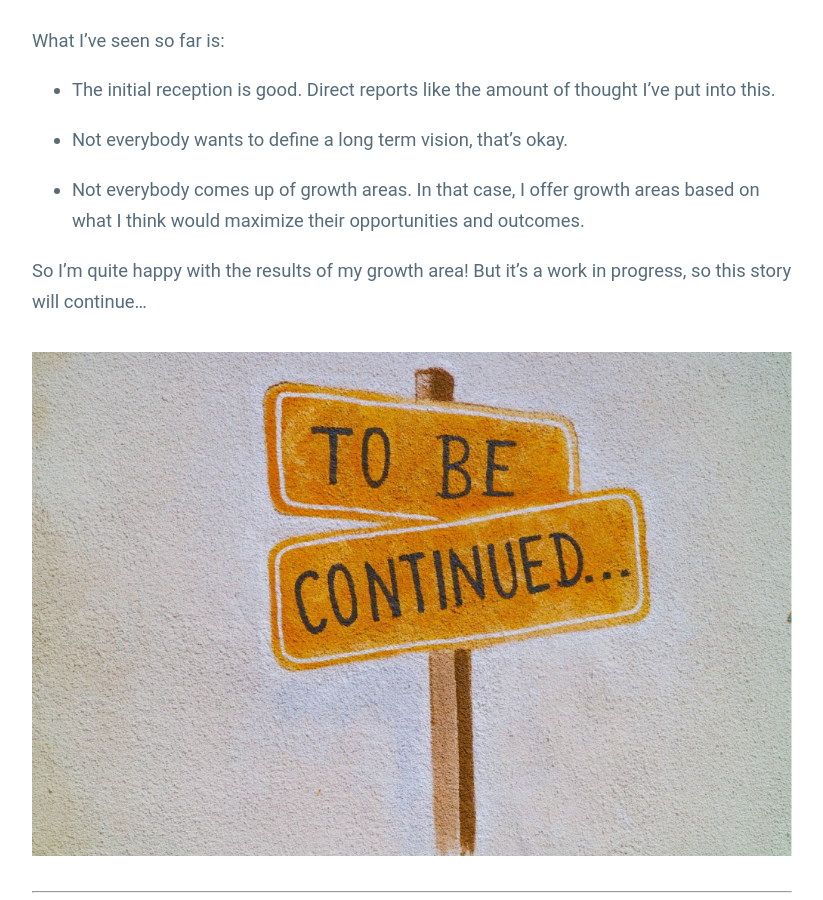
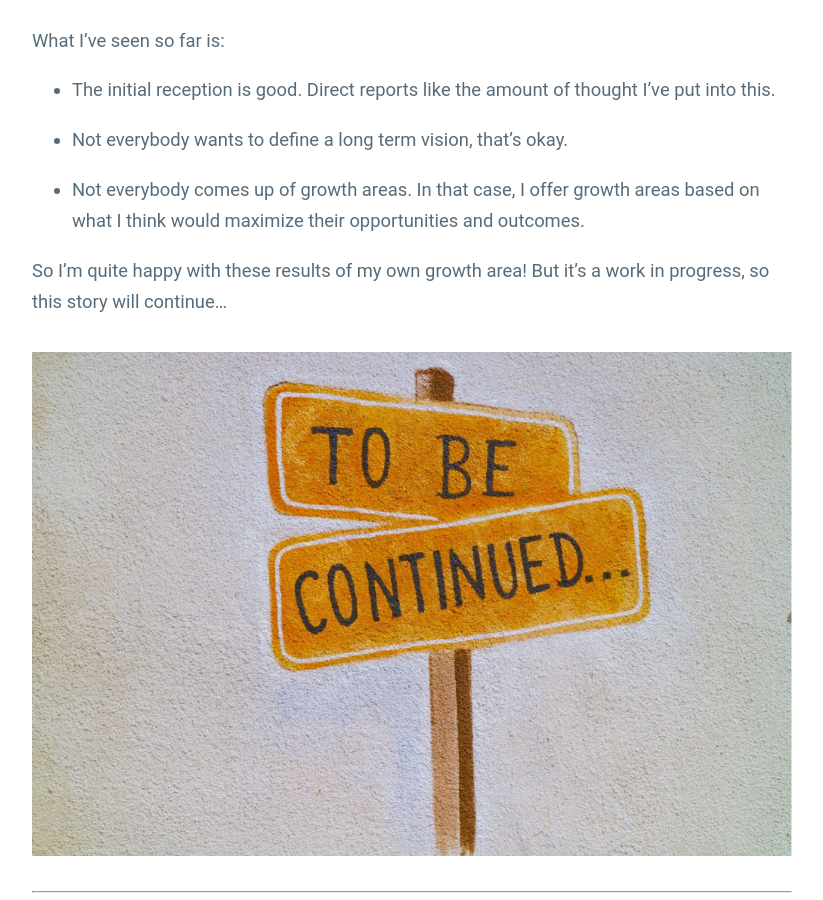
Before and after one commit to guillermodlpa/site, a Jekyll site: the page built from _posts/2021-12-14-growth-of-direct-reports.markdown, in a window 1280 px wide and 900 px high, scrolled down 7331 px. Shown: the whole window, without its empty margins (228-1051 px from the left). Built offline with Jekyll 4.4.1, drawn with Linux system fonts in a browser that asks for light colours.

Commit message:
Updated Growth Of Direct Reports

```diff
--- a/_posts/2021-12-14-growth-of-direct-reports.markdown
+++ b/_posts/2021-12-14-growth-of-direct-reports.markdown
@@ -111,7 +111,7 @@ What I've seen so far is:
 
 * Not everybody comes up of growth areas. In that case, I offer growth areas based on what I think would maximize their opportunities and outcomes.
 
-So I'm quite happy with the results of my growth area! But it's a work in progress, so this story will continue...
+So I'm quite happy with these results of my own growth area! But it's a work in progress, so this story will continue...
 
 ![to-be-continued.png](/uploads/to-be-continued.png)
 
```
